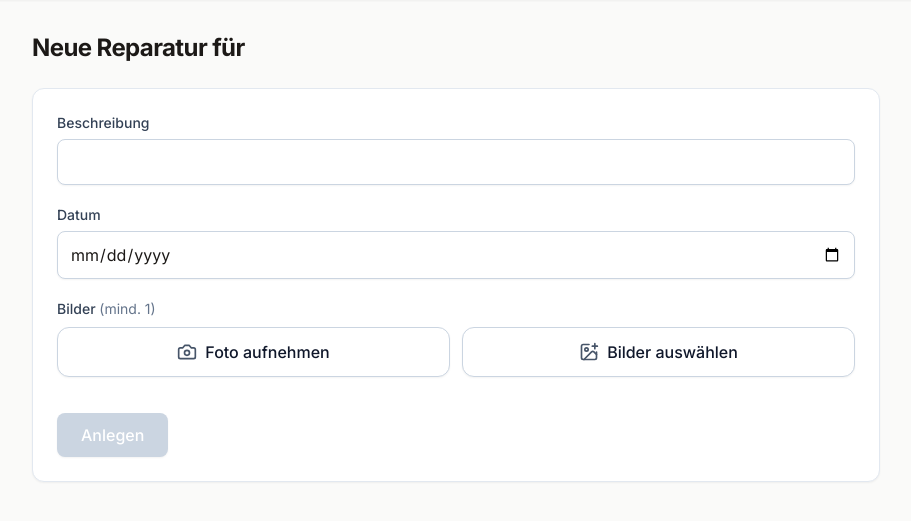
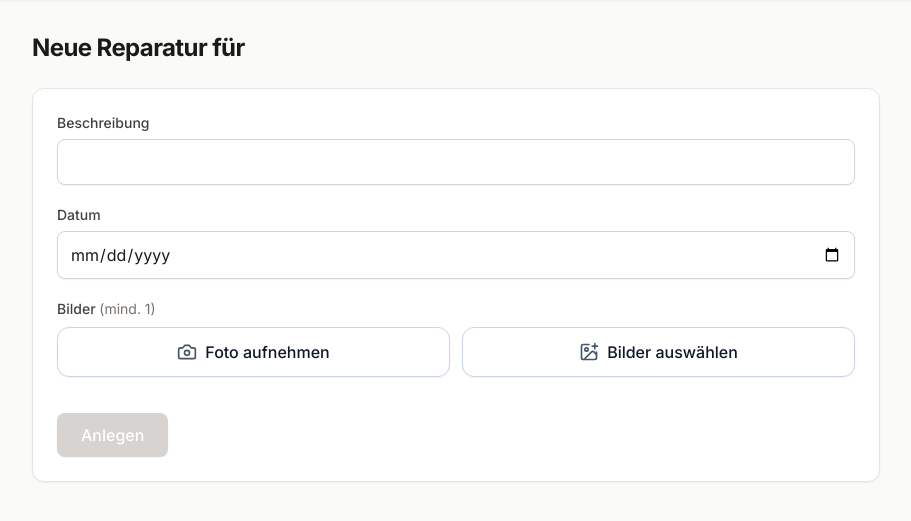
Before and after one commit to eraschle/edelrep, a FastAPI app: template src/edelrep/presentation/templates/new_repair.html in a window 1280 px wide. Shown: the part 85-606 px from the top of the page, without its empty margins (184-1095 px from the left). Run offline with FastAPI, Linux system fonts and the light colour scheme; the template is opened without the code that fills it, so the values that code supplies are empty; parts of the project's set-up code (start-up, migrations or seed data) failed here and were passed over; some libraries are stand-ins or nearby versions.

Commit message:
style(branding): stone/gold theme on new repair form
Co-Authored-By: Claude Opus 4.7 (1M context) <noreply@anthropic.com>

```diff
--- a/src/edelrep/presentation/templates/new_repair.html
+++ b/src/edelrep/presentation/templates/new_repair.html
@@ -13,23 +13,23 @@
 
 <form id="repair-form" method="post"
       action="/vehicles/{{ registration_number }}/repairs"
-      class="bg-white border border-slate-200 rounded-xl shadow-sm p-6 space-y-5">
+      class="bg-white border border-stone-200 rounded-xl shadow-sm p-6 space-y-5">
   <div>
-    <label for="description" class="block text-sm font-medium text-slate-700 mb-1.5">Beschreibung</label>
+    <label for="description" class="block text-sm font-medium text-stone-700 mb-1.5">Beschreibung</label>
     <input type="text" id="description" name="description" required
-           class="w-full px-3 py-2.5 bg-white border border-slate-300 rounded-lg shadow-sm focus:outline-none focus:ring-2 focus:ring-blue-500 focus:border-blue-500 transition-shadow">
+           class="w-full px-3 py-2.5 bg-white border border-stone-300 rounded-lg shadow-sm focus:outline-none focus:ring-2 focus:ring-[#b59775] focus:border-[#b59775] transition-shadow">
   </div>
   <div>
-    <label for="date" class="block text-sm font-medium text-slate-700 mb-1.5">Datum</label>
+    <label for="date" class="block text-sm font-medium text-stone-700 mb-1.5">Datum</label>
     <input type="date" id="date" name="date" required
-           class="w-full px-3 py-2.5 bg-white border border-slate-300 rounded-lg shadow-sm focus:outline-none focus:ring-2 focus:ring-blue-500 focus:border-blue-500 transition-shadow">
+           class="w-full px-3 py-2.5 bg-white border border-stone-300 rounded-lg shadow-sm focus:outline-none focus:ring-2 focus:ring-[#b59775] focus:border-[#b59775] transition-shadow">
     {% if errors.date %}
       <p class="text-red-600 text-sm mt-1.5">{{ errors.date }}</p>
     {% endif %}
   </div>
 
   <div>
-    <p class="block text-sm font-medium text-slate-700 mb-2">Bilder <span class="text-slate-500 font-normal">(mind. 1)</span></p>
+    <p class="block text-sm font-medium text-stone-700 mb-2">Bilder <span class="text-stone-500 font-normal">(mind. 1)</span></p>
     {{ image_picker(name="repair_images") }}
   </div>
 
@@ -37,7 +37,7 @@
   <div id="repair-form-banner" class="bg-amber-50 border border-amber-200 text-amber-900 p-3 rounded-lg text-sm" hidden></div>
 
   <button type="submit" id="repair-submit"
-          class="bg-blue-600 hover:bg-blue-700 disabled:bg-slate-300 disabled:cursor-not-allowed text-white px-6 py-2.5 rounded-lg font-medium shadow-sm transition-colors">
+          class="bg-[#b59775] hover:bg-[#ac8a64] disabled:bg-stone-300 disabled:cursor-not-allowed text-white px-6 py-2.5 rounded-lg font-medium shadow-sm transition-colors">
     Anlegen
   </button>
 </form>
```
